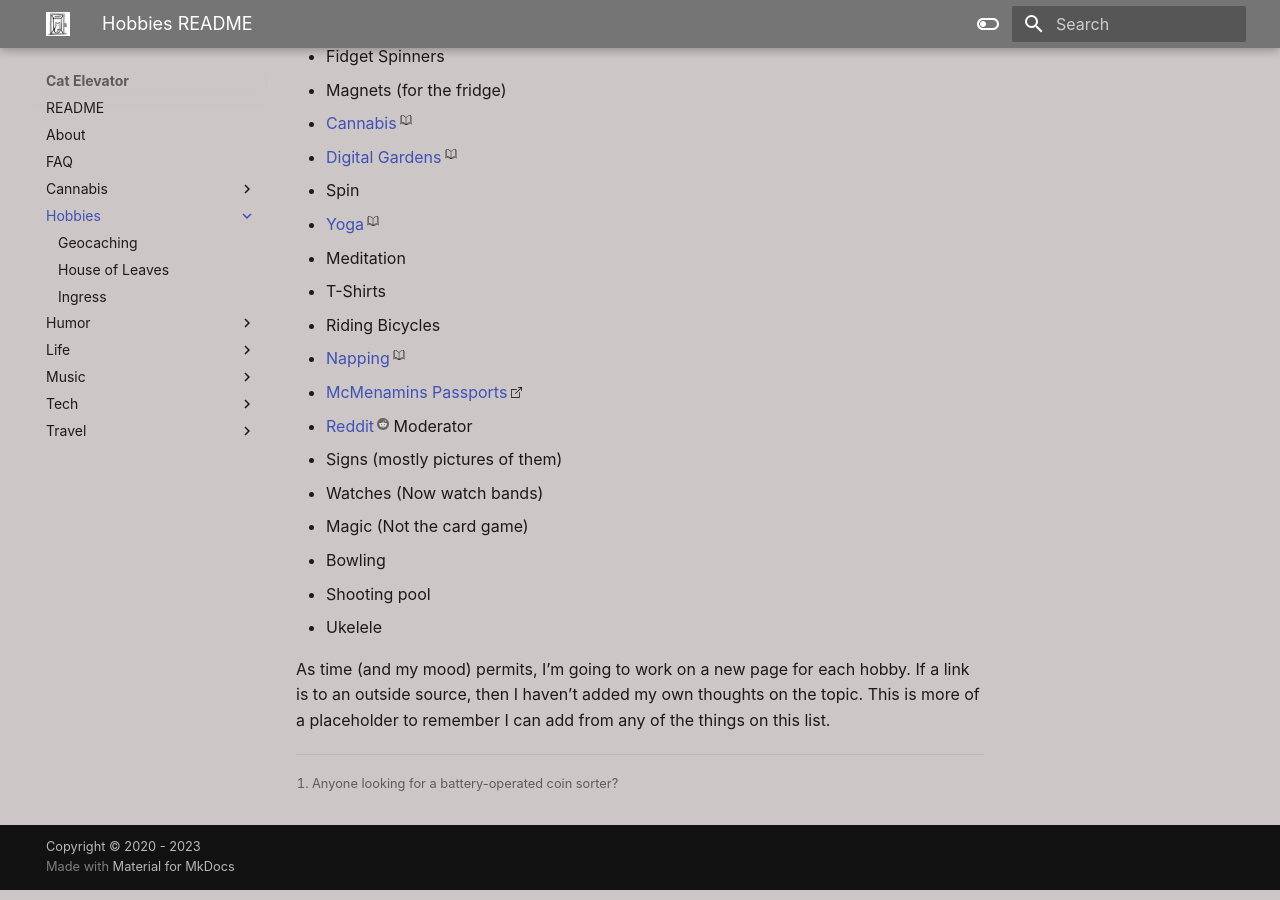
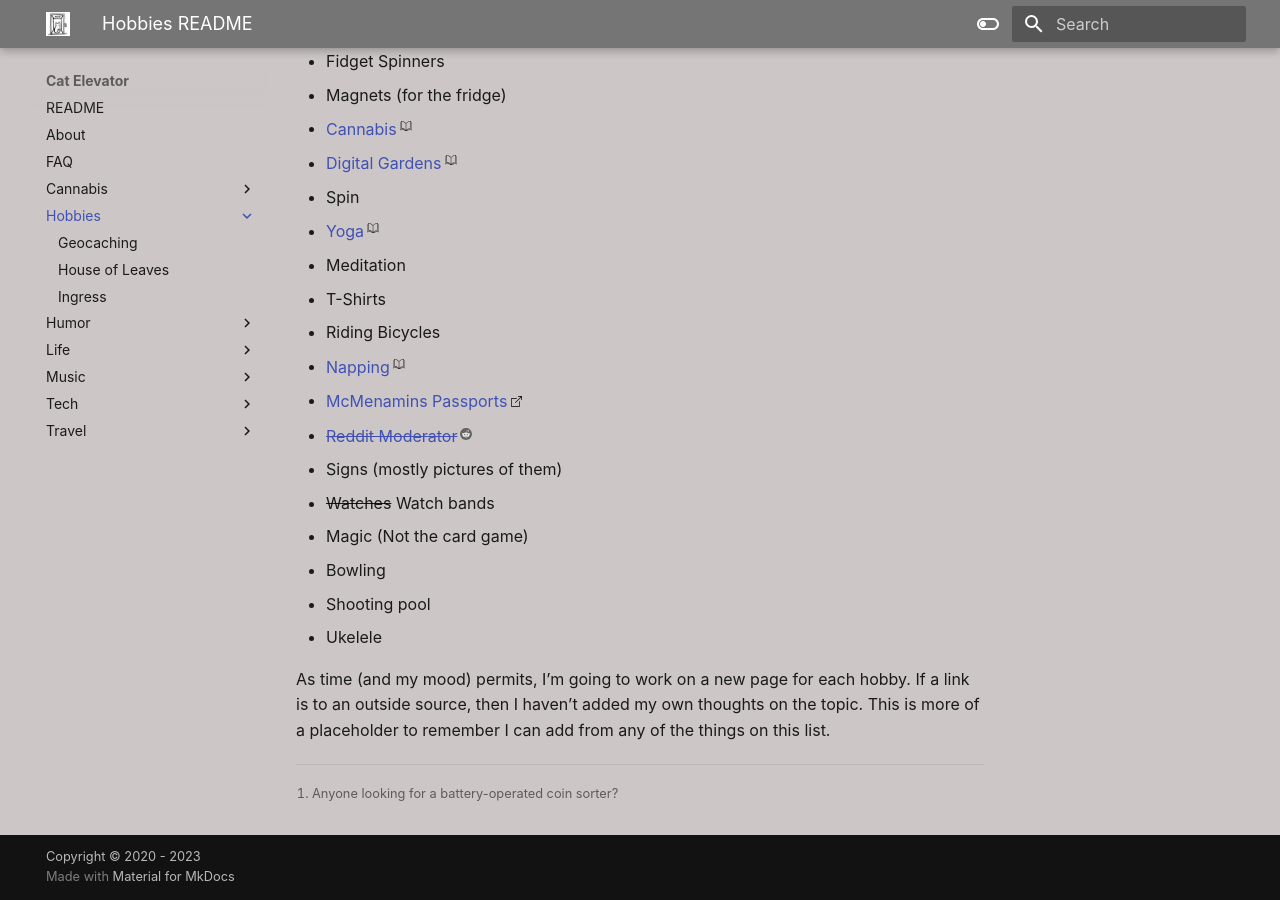
Before and after one commit to los7key/garden, an MkDocs documentation site: the page built from docs/hobbies/README.md, in a window 1280 px wide and 900 px high, scrolled down 825 px. Built offline with MkDocs 1.6.1 and Material for MkDocs 9.7.7, drawn with Linux system fonts in a browser that asks for light colours; some web fonts are replaced.

Commit message:
Hobbies updates

```diff
--- a/docs/hobbies/README.md
+++ b/docs/hobbies/README.md
@@ -11,13 +11,13 @@
 
 Here are some hobbies I’m either currently into or I’ve enjoyed over the years.  Some hobbies are still more active than others:
 
-* [HAM Radio](/life/in-the-navy/)
-* [Geocaching](/hobbies/geocaching/)
-* [Ingress](/hobbies/ingress/)
-* [Lock Picking](/faq#Q30)
-* [Taiko](/music/taiko/)
+* <a href="/life/in-the-navy/" class="hvr-wobble-skew">HAM Radio</a>
+* <a href="/hobbies/geocaching/" class="hvr-wobble-skew">Geocaching</a>
+* <a href="/hobbies/ingress/" class="hvr-wobble-skew">Ingress</a>
+* <a href="/faq#Q30" class="hvr-wobble-skew">Lock Picking</a>
+* <a href="/music/taiko/" class="hvr-wobble-skew">Taiko</a>
 * Computer hardware
-* [Computer Security](/tech/security/)
+* <a href="/tech/security/" class="hvr-wobble-skew">Computer Security</a>
 * Programming
 * Coins
 * Trains
@@ -26,18 +26,18 @@
 * Stressing
 * Fidget Spinners
 * Magnets (for the fridge)
-* [Cannabis](/cannabis/)
-* [Digital Gardens](/)
+* <a href="/cannabis/" class="hvr-wobble-skew">Cannabis</a>
+* <a href="/" class="hvr-wobble-skew">Digital Gardens</a>
 * Spin
-* [Yoga](/life/yoga/)
+* <a href="/life/yoga/" class="hvr-wobble-skew">Yoga</a>
 * Meditation
 * T-Shirts
 * Riding Bicycles
-* [Napping](/life/napping/)
-* [McMenamins Passports](https://www.mcmenamins.com/)
-* [Reddit](https://reddit.com) Moderator
+* <a href="/life/napping/" class="hvr-wobble-skew">Napping</a>
+* <a href="https://www.mcmenamins.com/" class="hvr-wobble-skew">McMenamins Passports</a>
+* <a href="https://reddit.com" class="hvr-wobble-skew">~~Reddit Moderator~~</a>
 * Signs (mostly pictures of them)
-* Watches (Now watch bands)
+* ~~Watches~~ Watch bands
 * Magic (Not the card game)
 * Bowling
 * Shooting pool
```
Also changed, not shown: other parts of docs/hobbies/README.md (+1 -1 lines).
